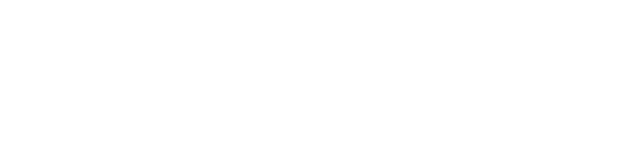
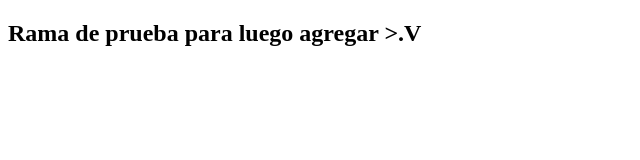
Before and after one commit to jesusaristigueta/test, a plain HTML site: page index.html in a window 1280 px wide. Shown: the whole page, without its empty margins (0-640 px from the left). Drawn offline with Linux system fonts and the light colour scheme.

Commit message:
Pruebas en rama test agregado contenido

```diff
--- a/index.html
+++ b/index.html
@@ -4,6 +4,6 @@
 	<title>Hola GIT</title>
 </head>
 <body>
-
+	<h2>Rama de prueba para luego agregar >.V</h2>
 </body>
 </html>
```
